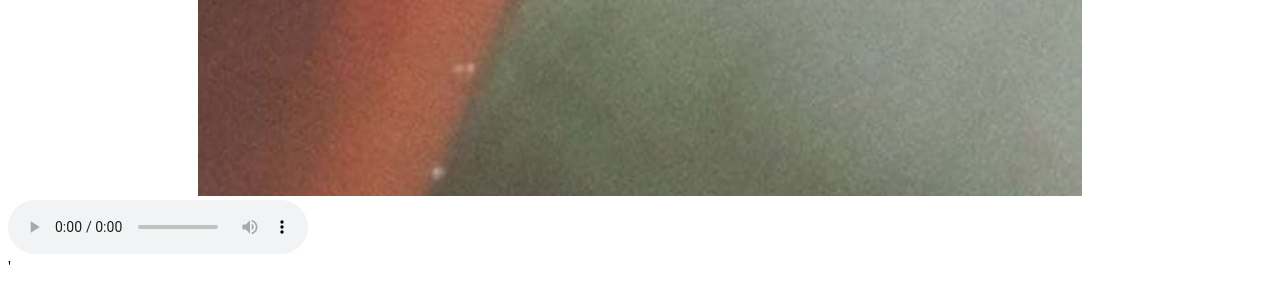
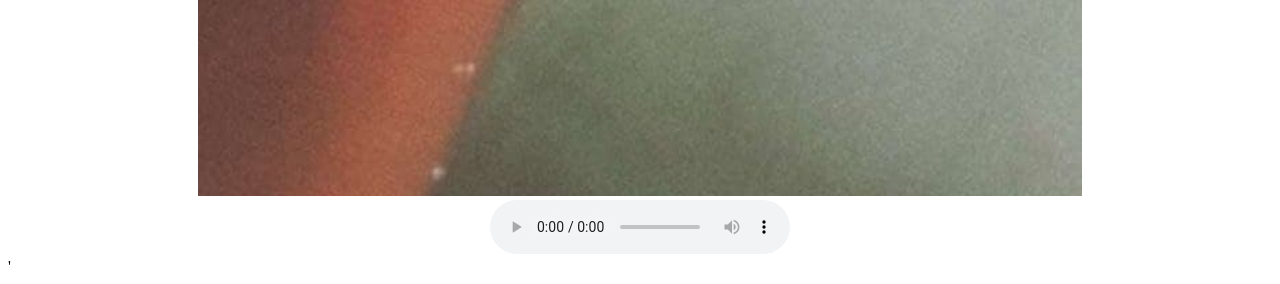
Before and after one commit to sashankaswiz/sumo, a PHP site: page / in a window 1280 px wide. Shown: the part 5586-5870 px from the top of the page. Run offline with PHP 8.4, Linux system fonts and the light colour scheme; some web fonts are replaced.

Commit message:
Add files via upload

```diff
--- a/index.html
+++ b/index.html
@@ -29,8 +29,8 @@
       aai.
     </p>
     <div class="hand"><img src="photo_2021-11-26_21-31-17.jpg" alt=""></div>
-<div class=""><audio controls autoplay>
-  <source src="Standard recording 4.ogg" type="audio/ogg">
-  <source src="Standard recording 4.mp3" type="audio/mpeg"></div>
+<div class="audio"><audio controls autoplay>
+  <source src="Standard-recording-5.mp3" type="audio/ogg">
+  <source src="Standard-recording-5.mp3" type="audio/mpeg"></div>
   </body>
 </html>
--- a/style.css
+++ b/style.css
@@ -62,3 +62,6 @@ img {
 .hand{
   text-align: center;
 }
+.audio{
+  text-align: center;
+}
```
Also changed, not shown: 1 other file.
